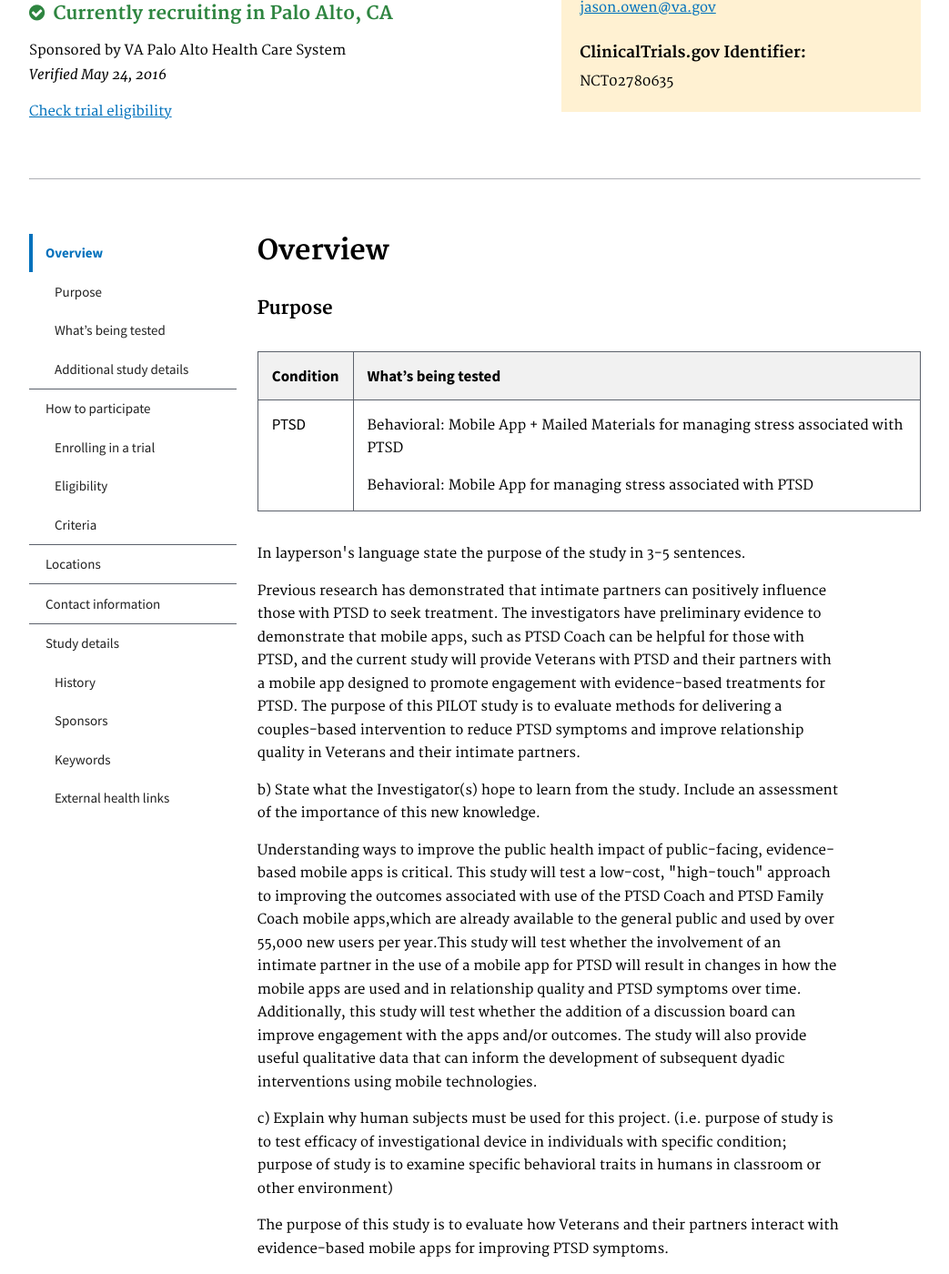
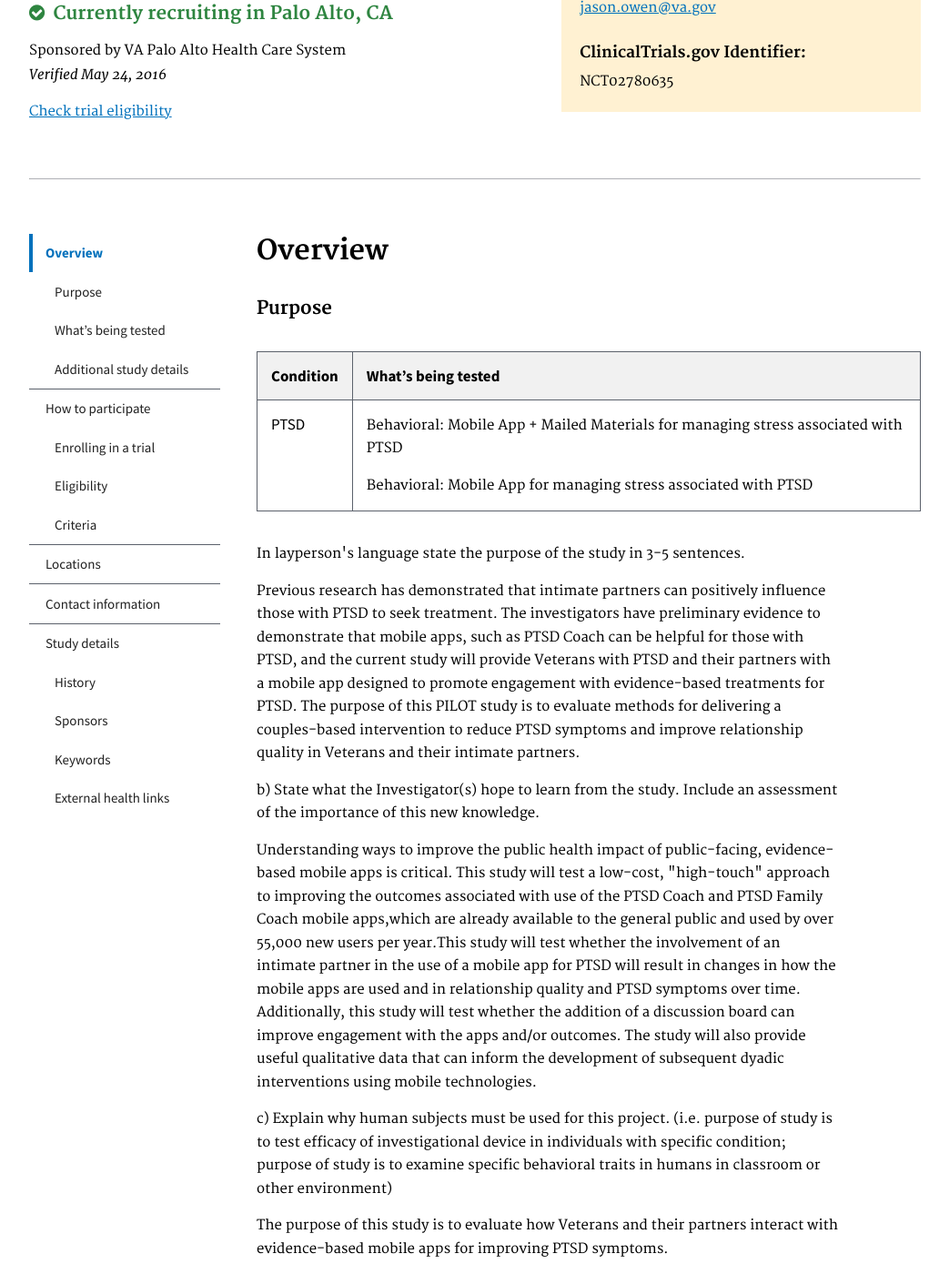
Before and after one commit to 18F/clinical-trials-prototype, a Jekyll site: the page built from pages/study-detail.md, in a window 1280 px wide and 1400 px high, scrolled down 336 px. Shown: the whole window at 91% size, without its empty margins (118-1161 px from the left). Built offline with Jekyll 4.4.1, drawn with Linux system fonts in a browser that asks for light colours.

Commit message:
Try out fixed width sidenav

```diff
--- a/_sass/_custom.scss
+++ b/_sass/_custom.scss
@@ -298,10 +298,26 @@ input[id="location"] {
   }
 }
 
+.study_detail-main {
+  .usa-width-one-fourth {
+    @include media($medium-screen) {
+      margin-right: 0;
+      padding-right: 4rem;
+      width: 250px;
+    }
+  }
+
+  .usa-width-three-fourths {
+    @include media($medium-screen) {
+      width: calc(100% - 250px);
+    }
+  }
+}
+
 // Breadcrumb navigation -------- //
 
 .sticky {
-  @include media($large-screen) {
+  @include media($medium-screen) {
     position: sticky;
     top: 0;
   }
--- a/pages/study-detail.md
+++ b/pages/study-detail.md
@@ -57,7 +57,7 @@ class: study-detail
     </aside>
   </div>
 </div>
-<div class="usa-grid usa-serif">
+<div class="usa-grid usa-serif study_detail-main">
   <hr>
   <aside class="usa-width-one-fourth sticky">
     <ul class="usa-sidenav-list">
```
